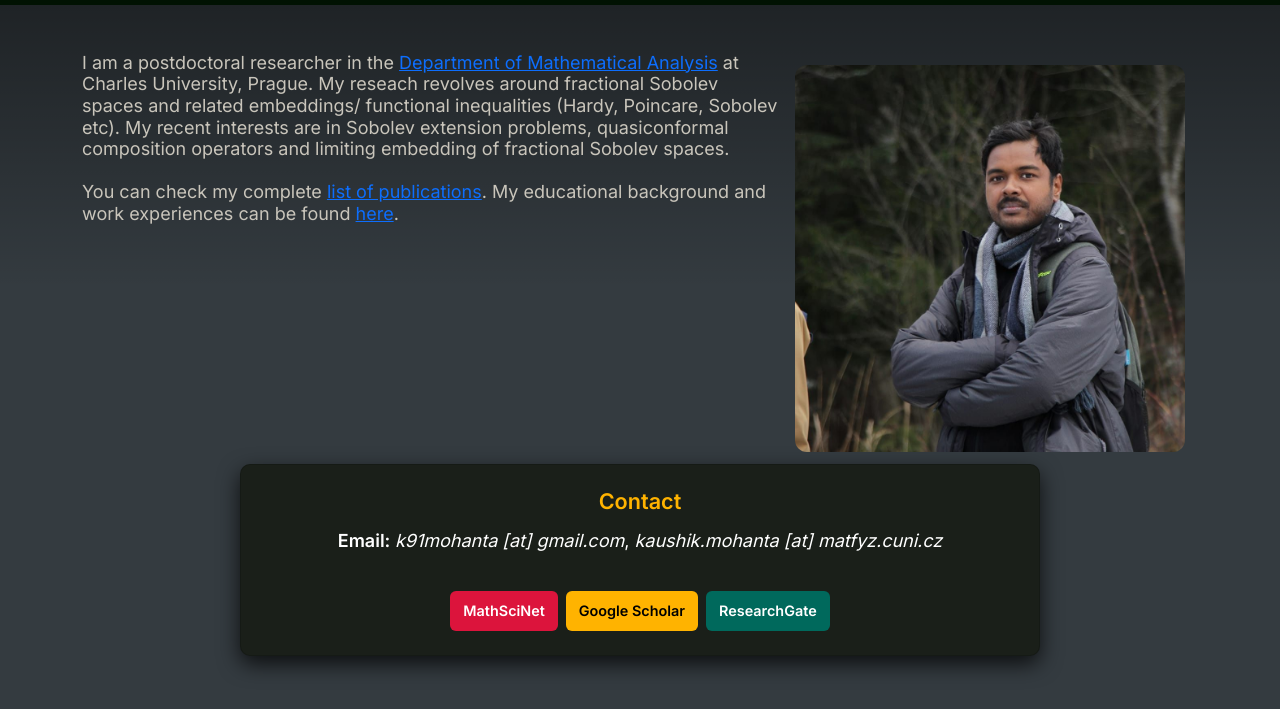
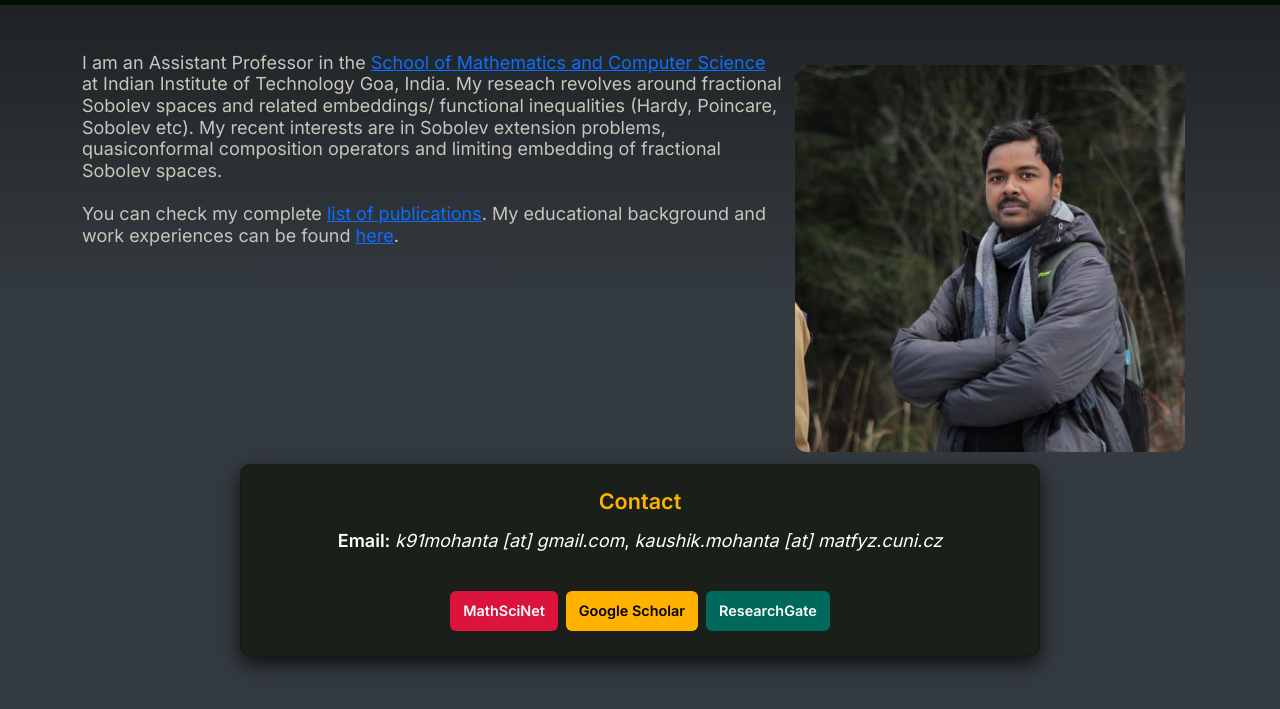
Before and after one commit to kmohanta/kmohanta.github.io, a plain HTML site: page index.html in a window 1280 px wide. Shown: the part 61-770 px from the top of the page. Drawn offline with nearby package versions, Linux system fonts and the light colour scheme.

Commit message:
Update personal information in index.html

```diff
--- a/index.html
+++ b/index.html
@@ -42,7 +42,7 @@
     <div class="container">
        <!-- <h1 class="hero-title">Kaushik Mohanta</h1> -->
       <img src="images/dp10.jpg" alt="Kaushik Mohanta" width="35%" style="float: right; margin: 1vw; border-radius: 12px;">
-        <p class="hero-lead">I am a postdoctoral researcher in the <a href="https://www.mff.cuni.cz/app.php/en/faculty/organizational-structure/department?code=303" target="blank"> Department of Mathematical Analysis</a> at Charles University, Prague. My reseach revolves around fractional Sobolev spaces and related embeddings/ functional inequalities (Hardy, Poincare, Sobolev etc). My recent interests are in Sobolev extension problems, quasiconformal composition operators and limiting embedding of fractional Sobolev spaces.
+        <p class="hero-lead">I am an Assistant Professor in the <a href="https://iitgoa.ac.in/mathematics-about/" target="blank"> School of Mathematics and Computer Science</a> at Indian Institute of Technology Goa, India. My reseach revolves around fractional Sobolev spaces and related embeddings/ functional inequalities (Hardy, Poincare, Sobolev etc). My recent interests are in Sobolev extension problems, quasiconformal composition operators and limiting embedding of fractional Sobolev spaces.
         <br><br>
 
         You can check my complete <a href="research.html">list of publications</a>. My educational background and work experiences can be found <a href="about.html">here</a>.
```
